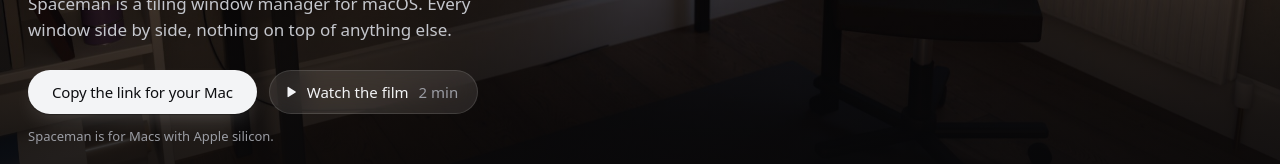
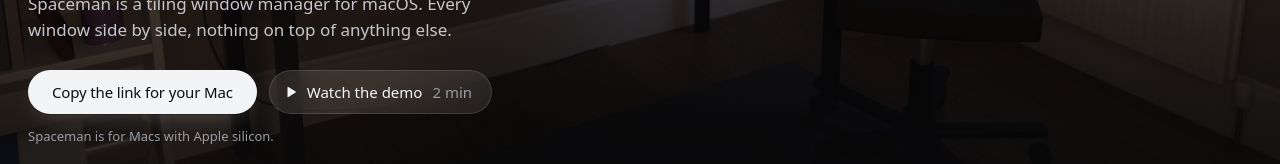
Before and after one commit to BinhL3/spaceman, a React (Vite) app in the folder website/: page / in a window 1280 px wide. Shown: the part 606-770 px from the top of the page. Built offline with nearby package versions, Linux system fonts and the light colour scheme; no server answers.

Commit message:
Site: Watch the film -> Watch the demo (#37)

```diff
--- a/website/src/App.tsx
+++ b/website/src/App.tsx
@@ -52,7 +52,7 @@ function Hero({ start }: { start: () => void }) {
             className="inline-flex h-11 items-center gap-2.5 rounded-full bg-white/[0.1] pr-5 pl-4 text-[15px] font-medium text-[#f3f4f6] shadow-[inset_0_0_0_1px_rgba(255,255,255,.12)] backdrop-blur-md backdrop-saturate-150 transition-[background-color,transform] duration-150 hover:bg-white/[0.16] active:scale-[0.98] focus-visible:outline-2 focus-visible:outline-offset-2 focus-visible:outline-white/70"
           >
             <svg width="12" height="12" viewBox="0 0 12 12" fill="currentColor" aria-hidden="true"><path d="M2.5 1.4v9.2c0 .5.5.8.9.5l7.2-4.6a.6.6 0 0 0 0-1L3.4.9c-.4-.3-.9 0-.9.5Z" /></svg>
-            Watch the film
+            Watch the demo
             <span className="text-[#9a9ca3] tabular-nums">2 min</span>
           </button>
         </div>
```
